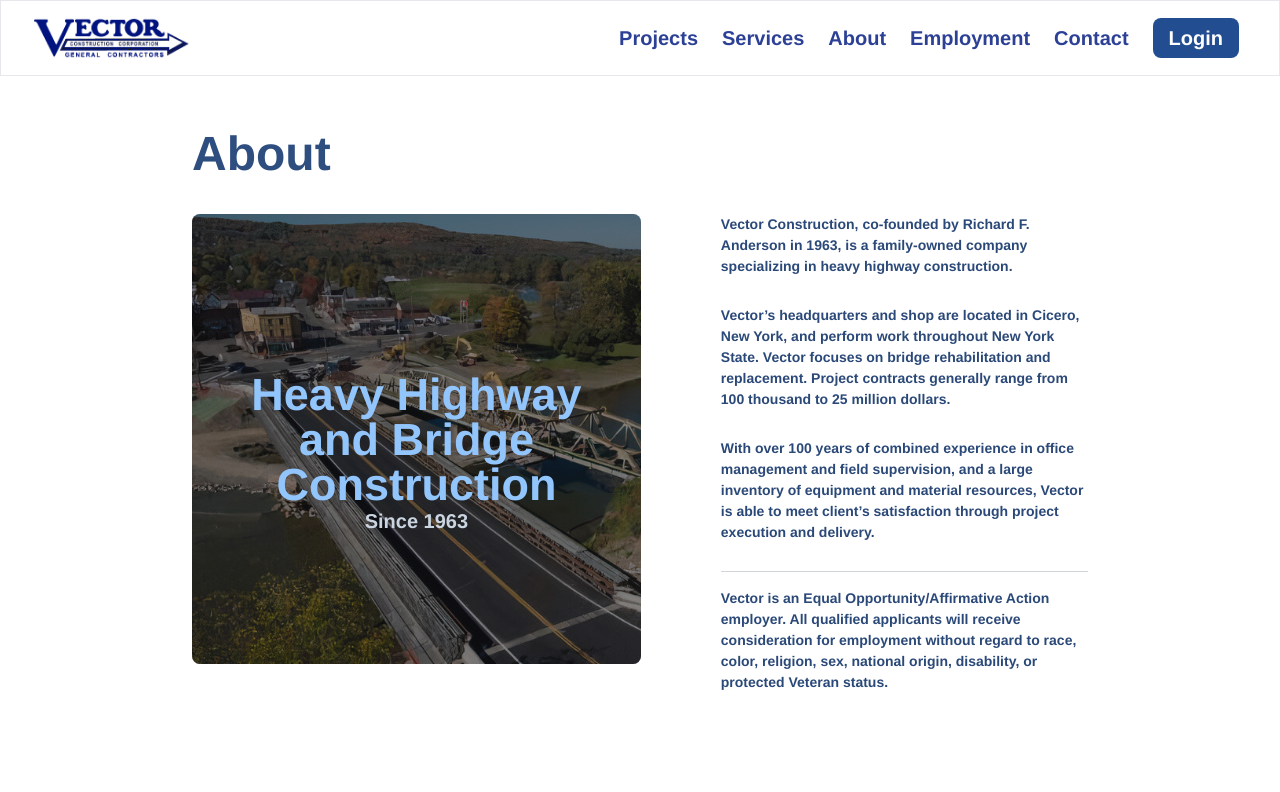
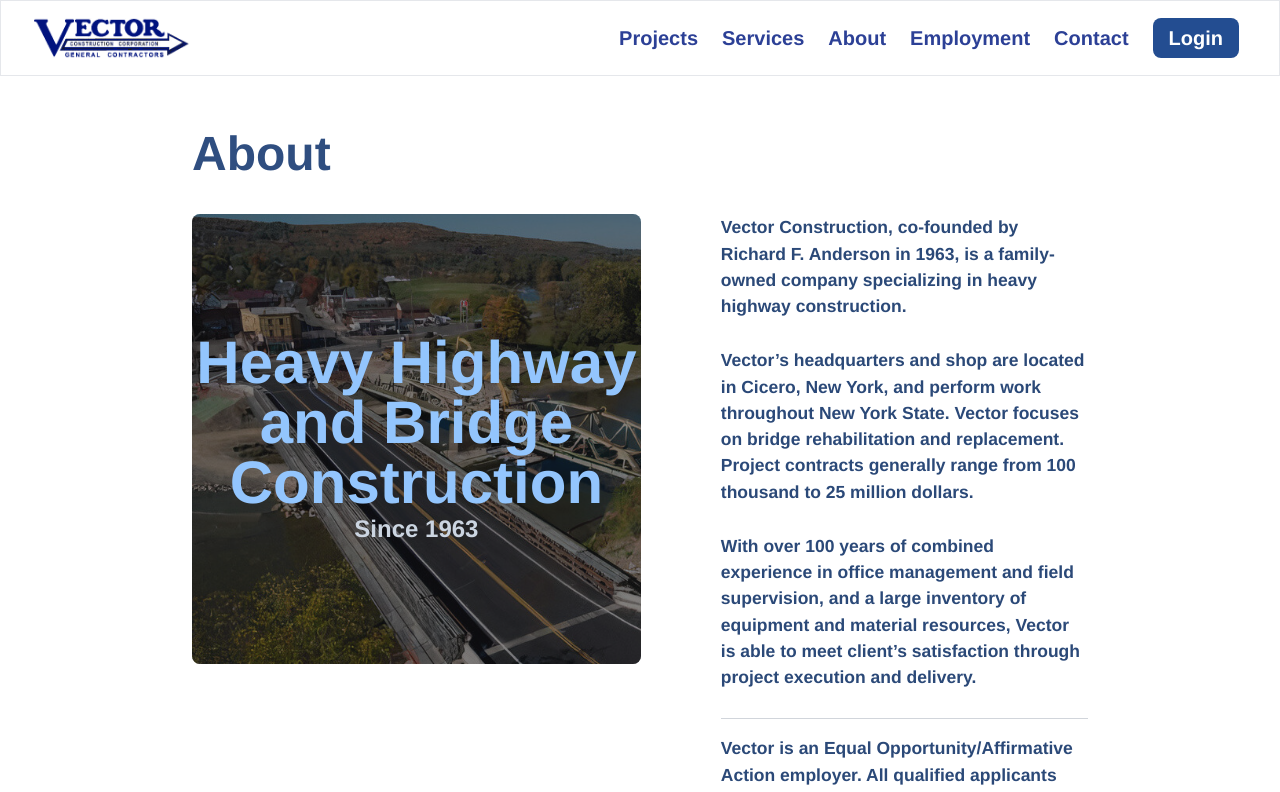
Before and after one commit to jukezispilled/VCC, a React (Create React App) app: page /about in a window 1280 px wide. Shown: the top 792 px of the page. Built offline with nearby package versions, Linux system fonts and the light colour scheme.

Commit message:
ScrollTo

```diff
--- a/src/pages/About.js
+++ b/src/pages/About.js
@@ -5,21 +5,22 @@ export default function About() {
         <div className="h-max">
           <div className="md:flex space-y-5 md:space-y-0 md:space-x-20">
             <div className="relative w-full md:w-[55%]">
-              {/* Overlay */}
-              <div className="absolute inset-0 bg-zinc-900 opacity-50 rounded-lg z-10 w-full h-[300px] md:h-[450px]"></div>
-              <div className="absolute inset-0 rounded-lg z-20">
-                <div className="h-full w-full flex justify-center">
-                  <div className="grid content-center text-center md:-mt-24 lg:-mt-8 xl:mt-0">
-                    <div className="text-blue-300 text-[45px] leading-none font-semibold px-[10%]">Heavy Highway and Bridge Construction</div>
-                    <div className="text-slate-300 text-xl font-semibold">Since 1963</div>
+            <div className="relative h-[300px] md:h-[450px] w-full overflow-hidden">
+              {/* Image */}
+              <div className="h-full w-full rounded-lg bg-cover relative" style={{ backgroundImage: `url(${process.env.PUBLIC_URL + '/wpb.jpg'})` }}>
+                {/* Overlay */}
+                <div className="absolute inset-0 bg-zinc-900 opacity-50 rounded-lg"></div>
+                {/* Text */}
+                <div className="absolute inset-0 flex items-center justify-center z-20">
+                  <div className="grid text-center">
+                    <div className="text-blue-300 text-[45px] md:text-[60px] leading-none font-semibold px-[10%] md:px-0">Heavy Highway and Bridge Construction</div>
+                    <div className="text-slate-300 text-xl md:text-2xl font-semibold">Since 1963</div>
                   </div>
                 </div>
               </div>
-              <div className="h-[300px] md:h-[450px] w-full rounded-lg bg-cover relative" style={{ backgroundImage: `url(${process.env.PUBLIC_URL + '/wpb.jpg'})` }}>
-                {/* Image */}
-              </div>
             </div>
-            <div className="text-l w-full md:w-[45%] font-semibold text-[#2b4978]">
+            </div>
+            <div className="text-[17.5px] w-full md:w-[45%] font-semibold text-[#2b4978]">
               <p className="mb-7">Vector Construction, co-founded by Richard F. Anderson in 1963, is a family-owned company specializing in heavy highway construction.</p>
               <p className="mb-7">Vector’s headquarters and shop are located in Cicero, New York, and perform work throughout New York State. Vector focuses on bridge rehabilitation and replacement. Project contracts generally range from 100 thousand to 25 million dollars.</p>
               <p className="mb-7">With over 100 years of combined experience in office management and field supervision, and a large inventory of equipment and material resources, Vector is able to meet client’s satisfaction through project execution and delivery.</p>
--- a/src/pages/Home.js
+++ b/src/pages/Home.js
@@ -32,27 +32,32 @@ export default function Home() {
         {
             id: 0,
             imag: "/proj1.jpg",
-            name: "Onondaga Pedestrian Bridge"
+            name: "Onondaga Pedestrian Bridge",
+            sectionId: "o-section"
         },
         {
             id: 1,
             imag: "/aq1.jpg",
-            name: "Camillus Aqueduct"
+            name: "Camillus Aqueduct",
+            sectionId: "aq-section"
         },
         {
             id: 2,
             imag: "/wpb.jpg",
-            name: "Whitney Point Bridge"
+            name: "Whitney Point Bridge",
+            sectionId: "w-section"
         },
         {
             id: 3,
             imag: "/jgb.jpg",
-            name: "John Glenn Boulevard"
+            name: "John Glenn Boulevard",
+            sectionId: "j-section"
         },
         {
             id: 4,
             imag: "/hoxie.jpg",
-            name: "Hoxie Gorge"
+            name: "Hoxie Gorge",
+            sectionId: "h-section"
         }
     ];
 
@@ -80,8 +85,8 @@ export default function Home() {
                             <HorizontalTicker
                             duration={30000}
                             >
-                                {proj.map(({ id, imag, name }) => (
-                                    <a href="/projects" className="p-2 hover:scale-[101%] transition ease-in-out duration-500">
+                                {proj.map(({ id, imag, name, sectionId }) => (
+                                    <a href={`/projects#${sectionId}`} className="p-2 hover:scale-[101%] transition ease-in-out duration-500">
                                         <div className="box-wrapper box-wrapper--vertical" key={id}>
                                             <div className="box box--vertical">
                                                 <div className="relative">
--- a/src/pages/Projects.js
+++ b/src/pages/Projects.js
@@ -1,7 +1,28 @@
 import React from "react";
 import Swiper0 from "./Swiper0.js";
+import { useEffect } from 'react';
 
 export default function Projects() {
+    useEffect(() => {
+        const hash = window.location.hash.slice(1);
+        const element = document.getElementById(hash);
+
+        if (element) {
+          const rect = element.getBoundingClientRect();
+          const offset = Math.floor(0.15 * rect.height);
+
+          // Calculate the scroll position (15% above the top of the element)
+          const scrollPosition = window.scrollY + rect.top - offset;
+
+          // Scroll to the calculated position
+          window.scrollTo({
+            top: scrollPosition,
+            behavior: 'smooth',
+          });
+        }
+    }, []);
+
+
 
     const eandb = <div className="py-.5 px-2 m-2 bg-blue-800 text-white w-min rounded-full whitespace-nowrap">Excavation and Backfill</div>
     const candr = <div className="py-.5 px-2 m-2 bg-blue-800 text-white w-min rounded-full whitespace-nowrap">Concrete Construction and Repair</div>
@@ -59,7 +80,7 @@ const images5 = [
         <div className="h-min px-[12%] pt-[22%] md:pt-[10%] xl:pt-[8%] 2xl:px-[16.5%] bg-cover bg-fixed pb-[14%] bg-white">
             <div className="text-5xl font-bold mt-7 mb-3 text-[#2f4e80] xl:pb-5">Projects</div>
             <div className="h-min rounded-xl xl:bg-blue-100 xl:px-10 xl:py-1">
-                <div className="mb-8">
+                <div id="o-section" className="mb-8">
                     <div className="pt-5 space-y-10 md:flex md:space-x-12 md:space-y-0 h-min">
                         <div className="md:w-[48%]">
                             <div className="text-4xl font-bold mb-4 text-[#25406b]">Onondaga Pedestrian Bridge</div>
@@ -74,7 +95,7 @@ const images5 = [
                         </div>
                     </div>
                 </div>
-                <div className="my-6">
+                <div id="aq-section" className="my-6">
                     <div className="pt-5 space-y-10 md:flex md:space-x-12 md:space-y-0 h-min">
                         <div className="md:w-[52%]">
                             <Swiper0 images={images2} />
@@ -89,7 +110,7 @@ const images5 = [
                         </div>
                     </div>
                 </div>
-                <div className="my-6">
+                <div id="w-section" className="my-6">
                     <div className="pt-5 space-y-10 md:flex md:space-x-12 md:space-y-0 h-min">
                         <div className="md:w-[48%]">
                             <div className="text-4xl font-bold mb-4 text-[#25406b]">Whitney Point</div>
@@ -104,7 +125,7 @@ const images5 = [
                         </div>
                     </div>
                 </div>
-                <div className="my-6">
+                <div id="j-section" className="my-6">
                     <div className="pt-5 space-y-10 md:flex md:space-x-12 md:space-y-0 h-min">
                         <div className="md:w-[52%]">
                             <Swiper0 images={images4} />
@@ -119,7 +140,7 @@ const images5 = [
                         </div>
                     </div>
                 </div>
-                <div className="my-6">
+                <div id="h-section" className="my-6">
                     <div className="py-5 space-y-10 md:flex md:space-x-12 md:space-y-0 h-min">
                         <div className="md:w-[48%]">
                             <div className="text-4xl font-bold mb-4 text-[#25406b]">Hoxie Gorge</div>
```
Lines whose indentation alone changed are shown as unchanged.
